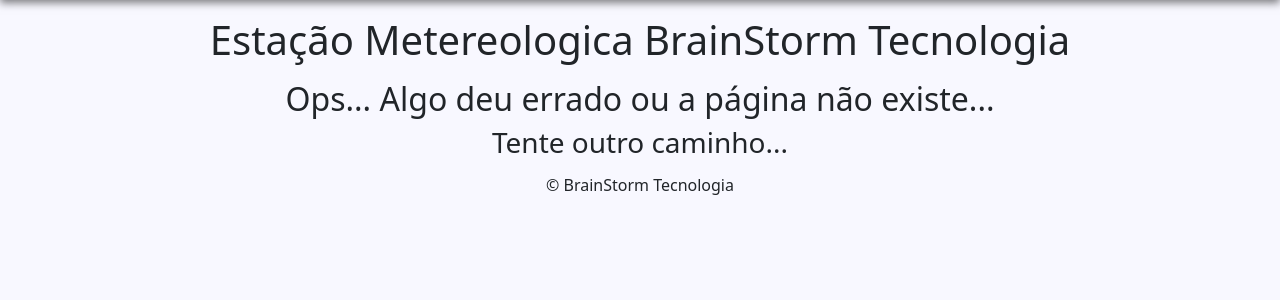
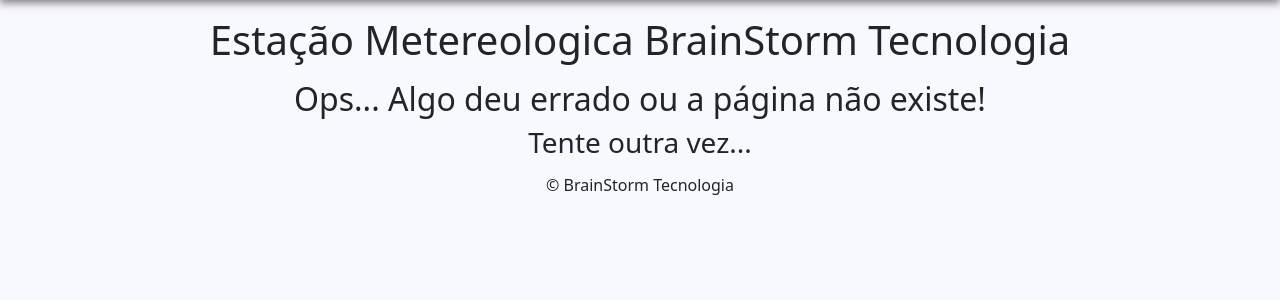
Before and after one commit to Fat83dotcom/Site_Estacao, a Django app: template Core/templates/notfound/404.html in a window 1280 px wide. Shown: the part 80-380 px from the top of the page. Run offline with Django 3.2, Linux system fonts and the light colour scheme; the template is opened without the code that fills it, so the values that code supplies are empty.

Commit message:
Implementação de uma mensagem no pagina de erro.

```diff
--- a/Core/templates/notfound/404.html
+++ b/Core/templates/notfound/404.html
@@ -1,7 +1,8 @@
 {% extends 'base.html'%}
 {% block content %}
     <div class="text-center">
-        <h2>Ops... Algo deu errado ou a página não existe...</h2>
-        <h3>Tente outro caminho...</h3>
+        <h2>Ops... Algo deu errado ou a página não existe!</h2>
+        <h3>{{alert}}</h3>
+        <h3>Tente outra vez...</h3>
     </div>
 {% endblock content %}
```
